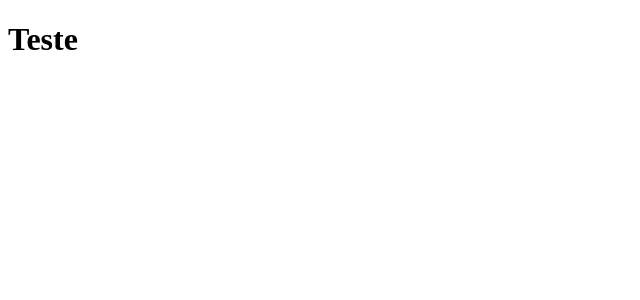
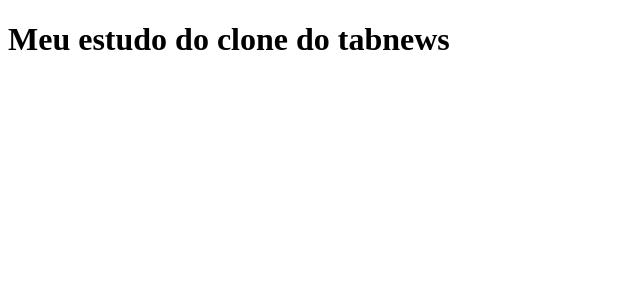
Before and after one commit to raul-cavalcante/clone-tabnews, a Next.js app: page / in a window 1280 px wide. Shown: the top 300 px of the page, without its empty margins (0-640 px from the left). Built offline with nearby package versions, Linux system fonts and the light colour scheme.

Commit message:
modified pages

```diff
--- a/pages/index.js
+++ b/pages/index.js
@@ -1,5 +1,5 @@
 function Home() {
-    return <h1>Teste</h1>
+    return <h1>Meu estudo do clone do tabnews</h1>
 }
 
 export default Home;
```
